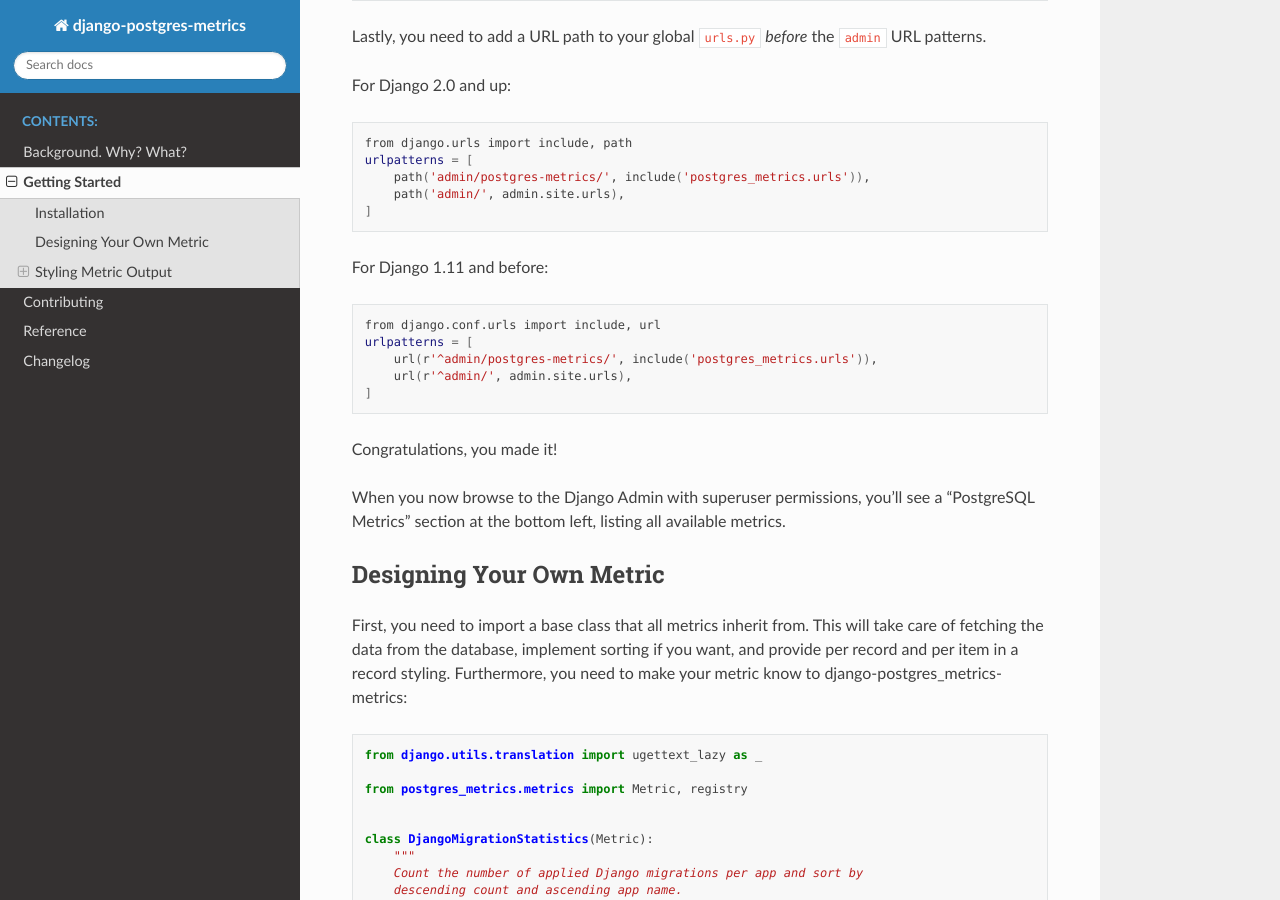
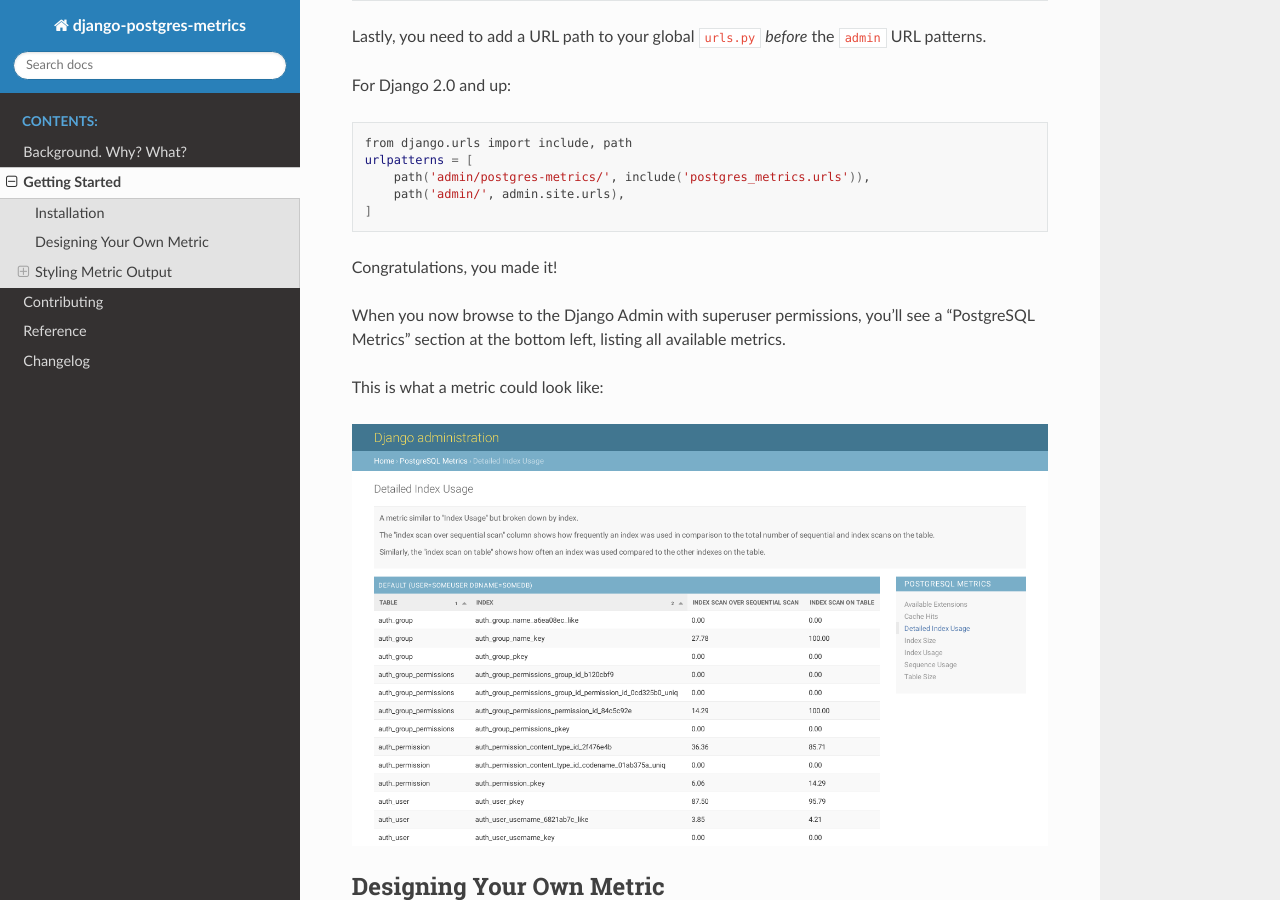
Before and after one commit to django-postgres-metrics/django-postgres-metrics, a Sphinx documentation site: the page built from docs/source/getting-started.rst, in a window 1280 px wide and 900 px high, scrolled down 979 px. Built offline with Sphinx 7.4.7 and the Read the Docs theme 2.0.0, drawn with Linux system fonts in a browser that asks for light colours; pages that are not in the unit, such as notebooks, are missing from menus; the version number could not be read and is left out.

Commit message:
Fix #39: Add screenshot to README and docs

```diff
--- a/docs/source/changelog.rst
+++ b/docs/source/changelog.rst
@@ -15,6 +15,10 @@
 
 * Added a :class:`Sequence Usage <metrics.SequenceUsage>`
   that shows the extend to which a PostgreSQL sequence is been used.
+
+* Added a screenshot of what a metric looks like to the README and docs (`#39
+  <https://github.com/django-postgres-metrics/django-postgres-metrics/issues/39>`_
+  ).
 
 0.7.2 (2020-12-22)
 ==================
--- a/docs/source/getting-started.rst
+++ b/docs/source/getting-started.rst
@@ -64,21 +64,17 @@
         path('admin/', admin.site.urls),
     ]
 
-For Django 1.11 and before:
-
-.. code-block:: bash
-
-    from django.conf.urls import include, url
-    urlpatterns = [
-        url(r'^admin/postgres-metrics/', include('postgres_metrics.urls')),
-        url(r'^admin/', admin.site.urls),
-    ]
-
 Congratulations, you made it!
 
 When you now browse to the Django Admin with superuser permissions, you'll see
 a "PostgreSQL Metrics" section at the bottom left, listing all available
 metrics.
+
+This is what a metric could look like:
+
+.. figure:: _static/screenshot.png
+    :alt: Metric example
+
 
 Designing Your Own Metric
 -------------------------
```
Also changed, not shown: README.md (+1 -10 lines), docs/source/_static/screenshot.png (added).
